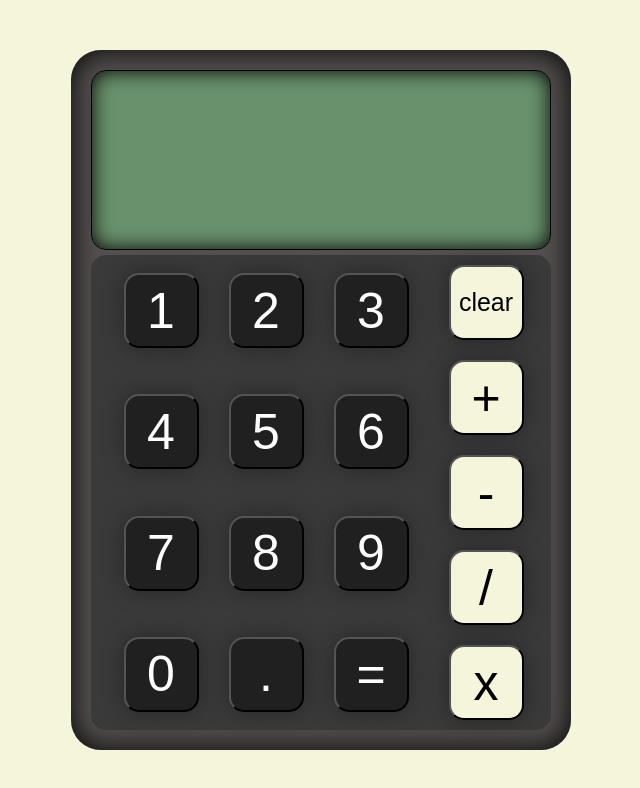
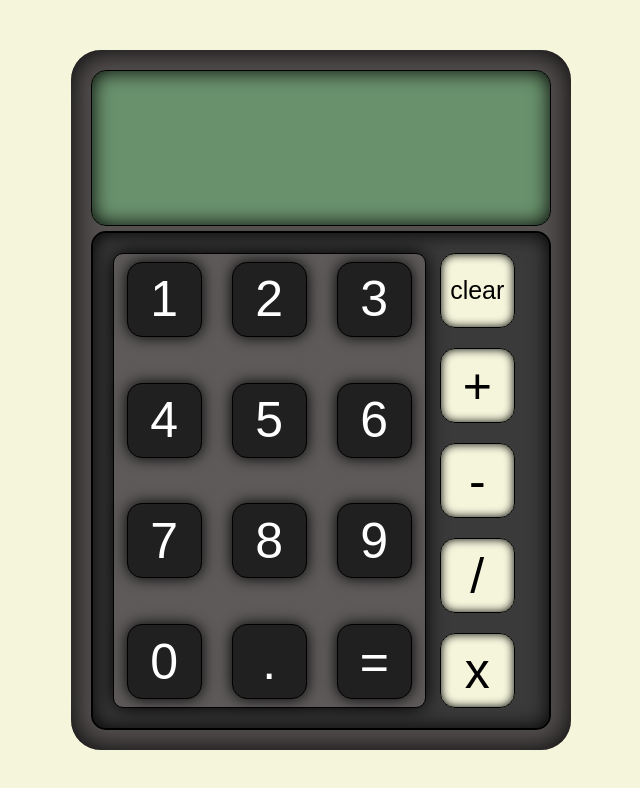
Before and after one commit to Henrido-cpu/calculator, a plain HTML site: page index.html in a window 1280 px wide. Shown: the whole page, without its empty margins (319-959 px from the left). Drawn offline with Linux system fonts and the light colour scheme.

Commit message:
Update styling

```diff
--- a/styles.css
+++ b/styles.css
@@ -36,7 +36,7 @@ body{
 }
 
 .screen p{
-    font-size: 10vw;
+    font-size: 2.5rem;
     margin:0 auto;
     text-align: center;
     width:100%;
@@ -48,12 +48,14 @@ body{
 
 .calculation-section{
     background-color: rgb(59, 58, 58);
+    box-shadow: 0 0 20px inset;
+    border:2px solid black;
     display: flex;
     flex-direction: row;
     flex:1;
     flex-wrap:wrap;
     margin-top:5px;
-    padding:10px;
+    padding:20px;
     border-radius:15px;
 }
 
@@ -67,13 +69,18 @@ body{
     height: 100%;
     align-items: center;
     justify-content: center;
+    background-color:rgb(94, 90, 90);
+    box-shadow: 0 0 20px black;
+    border: 1px solid black;
+    border-radius:10px;
 }
 
 button{
+    border:1px solid black;
     background-color: rgb(32, 32, 32);
     box-shadow: 0 0 20px rgb(39, 39, 39);
     border-radius:15px;
-    transition: 0.2s scale;
+    transition: 0.1s scale;
     width:1.5em;
     height:1.5em;
     font-size: 50px;
@@ -87,6 +94,7 @@ button:hover{
 
 button:active, .right-side button:active{
     background-color: rgb(46, 44, 44);
+    scale:1.0;
 }
 
 .right-side{
@@ -104,6 +112,11 @@ button:active, .right-side button:active{
     background-color: beige;
     color:black;
     transition: 0.1s background-color, 0.1s border;
+    box-shadow: inset 0 0 10px;
+}
+
+.left-side button{
+    box-shadow: 0 0 15px black;
 }
 
 button.selected{
```
